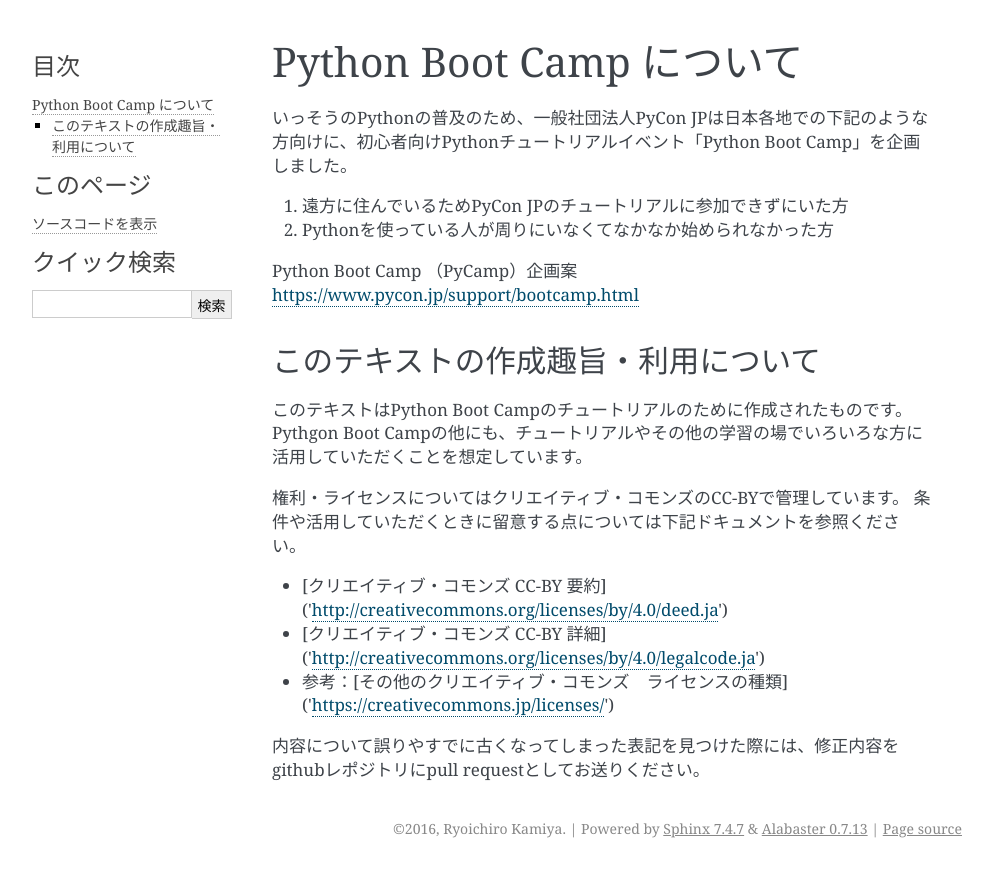
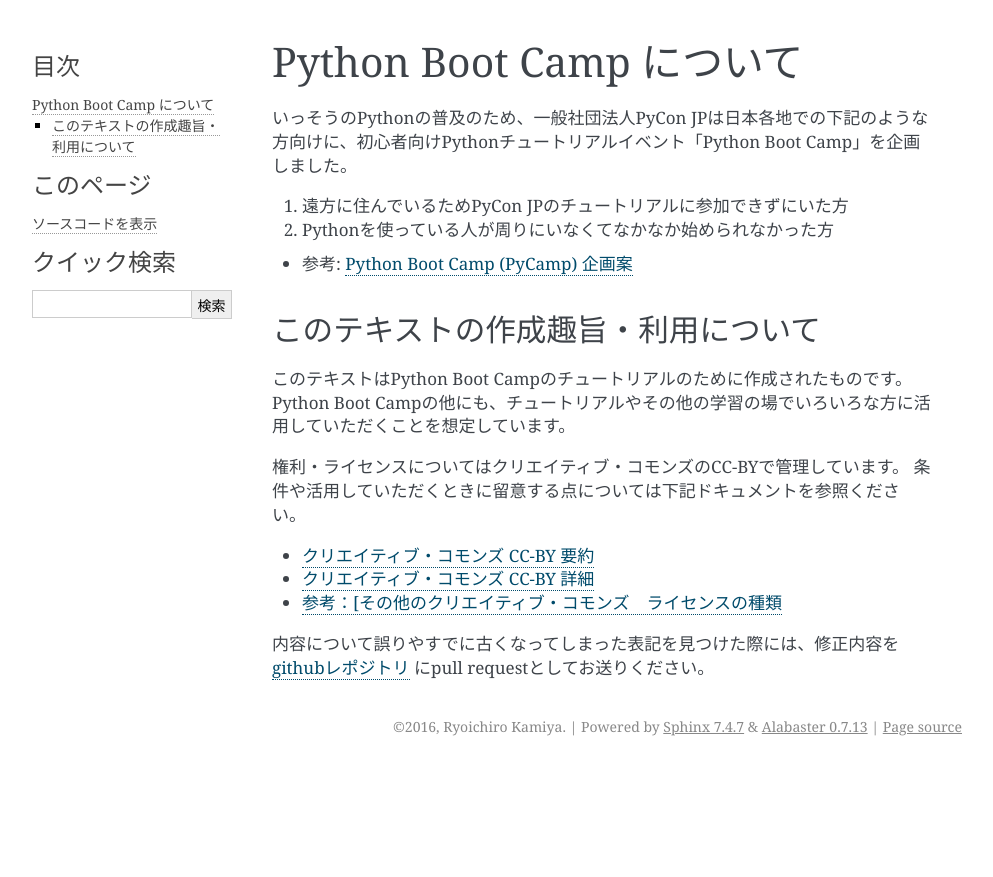
Before and after one commit to pyconjp/pycamp.pycon.jp, a Sphinx documentation site: the page built from source/0_about.rst, in a window 1280 px wide. Shown: the top 877 px of the page, without its empty margins (148-1141 px from the left). Built offline with Sphinx 7.4.7, drawn with Linux system fonts in a browser that asks for light colours.

Commit message:
ISSHA-256 リンクをreSTに修正。typoも修正

```diff
--- a/source/0_about.rst
+++ b/source/0_about.rst
@@ -1,5 +1,5 @@
 ===========================
-  Python Boot Camp について
+ Python Boot Camp について
 ===========================
 
 いっそうのPythonの普及のため、一般社団法人PyCon JPは日本各地での下記のような方向けに、初心者向けPythonチュートリアルイベント「Python Boot Camp」を企画しました。
@@ -7,20 +7,19 @@
 1. 遠方に住んでいるためPyCon JPのチュートリアルに参加できずにいた方
 2. Pythonを使っている人が周りにいなくてなかなか始められなかった方
 
-Python Boot Camp （PyCamp）企画案
-https://www.pycon.jp/support/bootcamp.html
+- 参考: `Python Boot Camp (PyCamp) 企画案 <https://www.pycon.jp/support/bootcamp.html>`_
 
 
 このテキストの作成趣旨・利用について
 ====================================
 
-このテキストはPython Boot Campのチュートリアルのために作成されたものです。Pythgon Boot Campの他にも、チュートリアルやその他の学習の場でいろいろな方に活用していただくことを想定しています。
+このテキストはPython Boot Campのチュートリアルのために作成されたものです。Python Boot Campの他にも、チュートリアルやその他の学習の場でいろいろな方に活用していただくことを想定しています。
 
 権利・ライセンスについてはクリエイティブ・コモンズのCC-BYで管理しています。
 条件や活用していただくときに留意する点については下記ドキュメントを参照ください。
 
-* [クリエイティブ・コモンズ CC-BY 要約]('http://creativecommons.org/licenses/by/4.0/deed.ja')
-* [クリエイティブ・コモンズ CC-BY 詳細]('http://creativecommons.org/licenses/by/4.0/legalcode.ja')
-* 参考：[その他のクリエイティブ・コモンズ　ライセンスの種類]('https://creativecommons.jp/licenses/')
+* `クリエイティブ・コモンズ CC-BY 要約 <http://creativecommons.org/licenses/by/4.0/deed.ja>`_
+* `クリエイティブ・コモンズ CC-BY 詳細 <http://creativecommons.org/licenses/by/4.0/legalcode.ja>`_
+* `参考：[その他のクリエイティブ・コモンズ　ライセンスの種類 <https://creativecommons.jp/licenses/>`_
 
-内容について誤りやすでに古くなってしまった表記を見つけた際には、修正内容をgithubレポジトリにpull requestとしてお送りください。
+内容について誤りやすでに古くなってしまった表記を見つけた際には、修正内容を `githubレポジトリ <https://github.com/pyconjp/bootcamp-text/>`_ にpull requestとしてお送りください。
```
